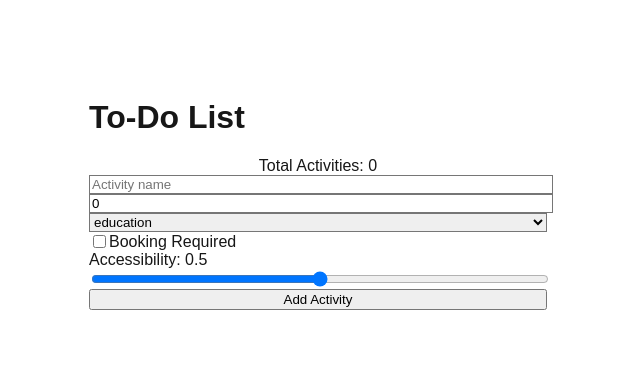
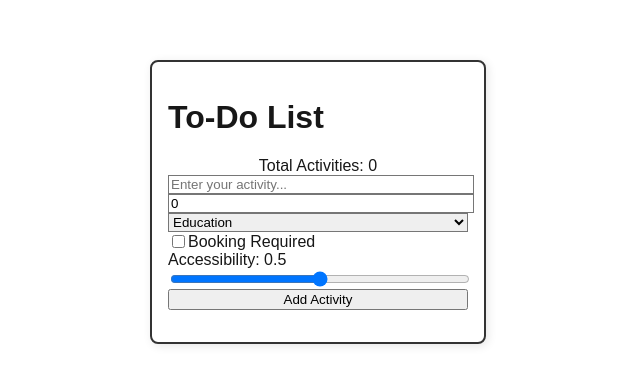
Before and after one commit to hazimbharis/hendshakereacttest, a Next.js app: page / in a window 1280 px wide. Shown: the part 206-590 px from the top of the page, without its empty margins (322-962 px from the left). Built offline with nearby package versions, Linux system fonts and the light colour scheme.

Commit message:
added a bordered box around to-do list
and capital-lettered activity types

```diff
--- a/src/app/components/todolist.tsx
+++ b/src/app/components/todolist.tsx
@@ -15,7 +15,7 @@ export default function TodoList() {
   const [formData, setFormData] = useState<Todo>({
     activity: "",
     price: 0,
-    type: "education",
+    type: "Education",
     bookingRequired: false,
     accessibility: 0.5,
   });
@@ -33,12 +33,14 @@ export default function TodoList() {
     localStorage.setItem("todos", JSON.stringify(todos));
   }, [todos]);
 
+  // Function called when submitting a task from the form, adding it to the list
   const addTodo = () => {
     if (!formData.activity.trim()) return;
     setTodos([...todos, formData]);
-    setFormData({ activity: "", price: 0, type: "education", bookingRequired: false, accessibility: 0.5 });
+    setFormData({ activity: "", price: 0, type: "Education", bookingRequired: false, accessibility: 0.5 });
   };
 
+  // Function called when clicking the delete button to remove tasks from the list
   const removeTodo = (index: number) => {
     setTodos(todos.filter((_, i) => i !== index));
   };
@@ -47,7 +49,7 @@ export default function TodoList() {
     <div className="max-w-lg mx-auto p-6 bg-white rounded-xl shadow-md">
       <h1 className="text-2xl font-bold mb-4">To-Do List</h1>
 
-      {/* 🏆 Total Items Count */}
+      {/* Total Items Count */}
       <div className="text-lg font-semibold text-gray-700 text-center">
         Total Activities: <span className="text-blue-600">{todos.length}</span>
       </div>
@@ -59,7 +61,7 @@ export default function TodoList() {
           value={formData.activity}
           onChange={(e) => setFormData({ ...formData, activity: e.target.value })}
           className="w-full border p-2 rounded"
-          placeholder="Activity name"
+          placeholder="Enter your activity..."
         />
 
         <input
@@ -75,7 +77,7 @@ export default function TodoList() {
           onChange={(e) => setFormData({ ...formData, type: e.target.value })}
           className="w-full border p-2 rounded"
         >
-          {["education", "recreational", "social", "diy", "charity", "cooking", "relaxation", "music", "busywork"].map((option) => (
+          {["Education", "Recreational", "Social", "DIY", "Charity", "Cooking", "Relaxation", "Music", "Busywork"].map((option) => (
             <option key={option} value={option}>{option}</option>
           ))}
         </select>
--- a/src/app/globals.css
+++ b/src/app/globals.css
@@ -23,4 +23,14 @@ body {
   color: var(--foreground);
   background: var(--background);
   font-family: Arial, Helvetica, sans-serif;
+  overflow: hidden;
 }
+
+.todo-list {
+  border: 2px solid #333; /* Dark border */
+  border-radius: 8px; /* Rounded corners */
+  padding: 16px; /* Space inside the box */
+  width: 300px; /* Adjust width */
+  margin: 20px auto; /* Centering */
+  box-shadow: 2px 2px 10px rgba(0, 0, 0, 0.1); /* Light shadow */
+}
--- a/src/app/page.tsx
+++ b/src/app/page.tsx
@@ -3,7 +3,9 @@ import TodoList from "./components/todolist";
 export default function Home() {
   return (
     <main className="flex justify-center items-center min-h-screen bg-gray-100">
-      <TodoList />
+      <div className="todo-list">
+        <TodoList />
+      </div>
     </main>
   );
 }
```
